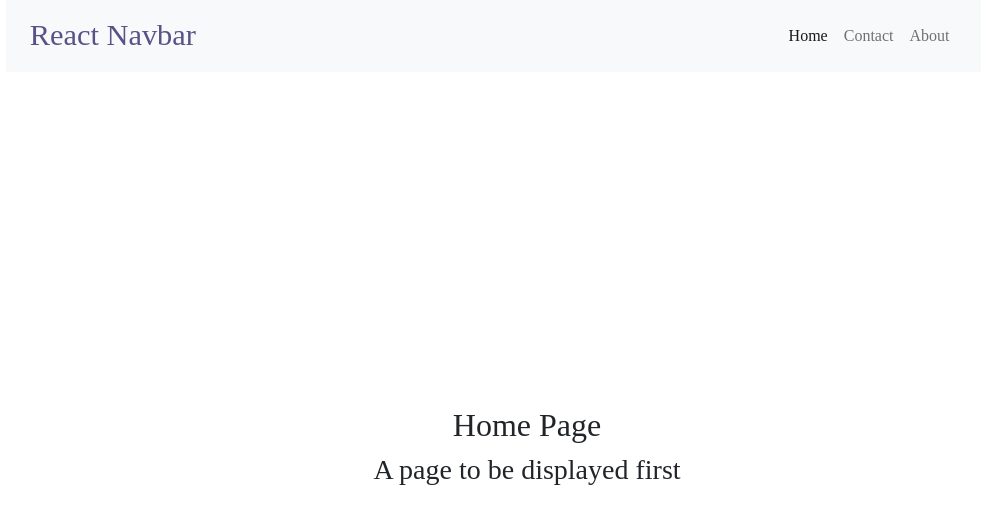
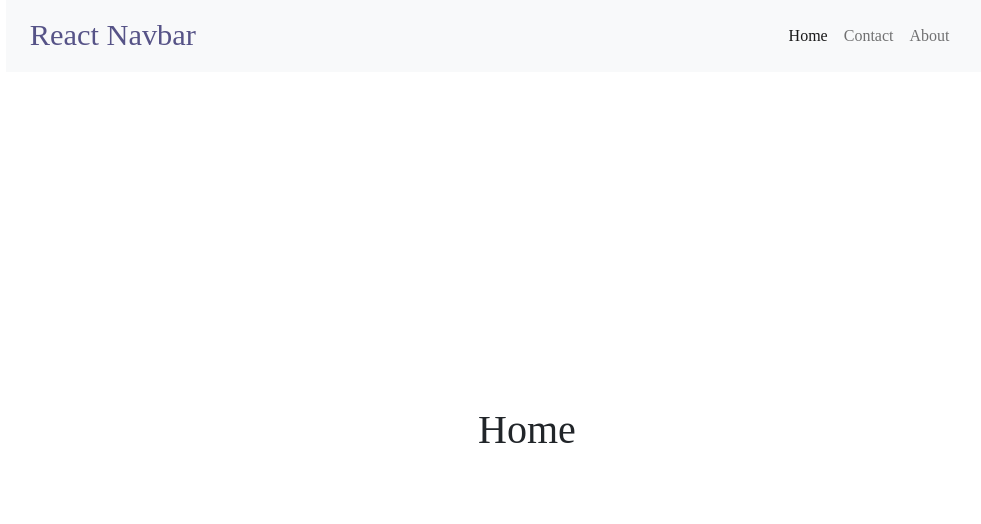
Before and after one commit to neha-aneja/code-demo, a React (Create React App) app: page / in a window 1280 px wide. Shown: the top 524 px of the page, without its empty margins (113-1094 px from the left). Built offline with nearby package versions, Linux system fonts and the light colour scheme; a web font is replaced by a local one.

Commit message:
Home changed

```diff
--- a/src/Pages/Home/Home.js
+++ b/src/Pages/Home/Home.js
@@ -3,12 +3,9 @@ import React from 'react';
 const Home = () => {
     return (
         <div className="container">
-            <h2 className="text-center" style={{paddingTop:"30%"}}>
-                Home Page
-            </h2>
-            <h3 className="text-center">
-                A page to be displayed first
-            </h3>
+            <h1 className="text-center" style={{paddingTop:"30%"}}>
+                Home
+            </h1>
         </div>
     )
 }
```
